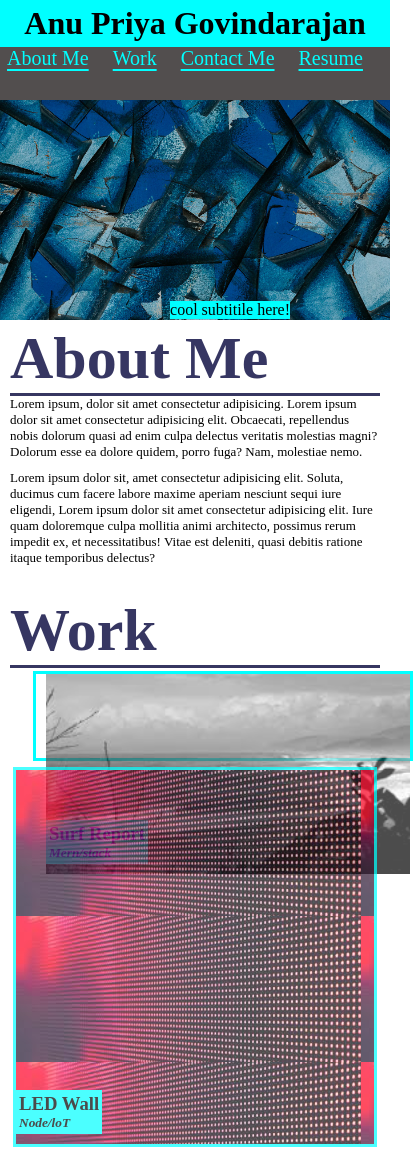
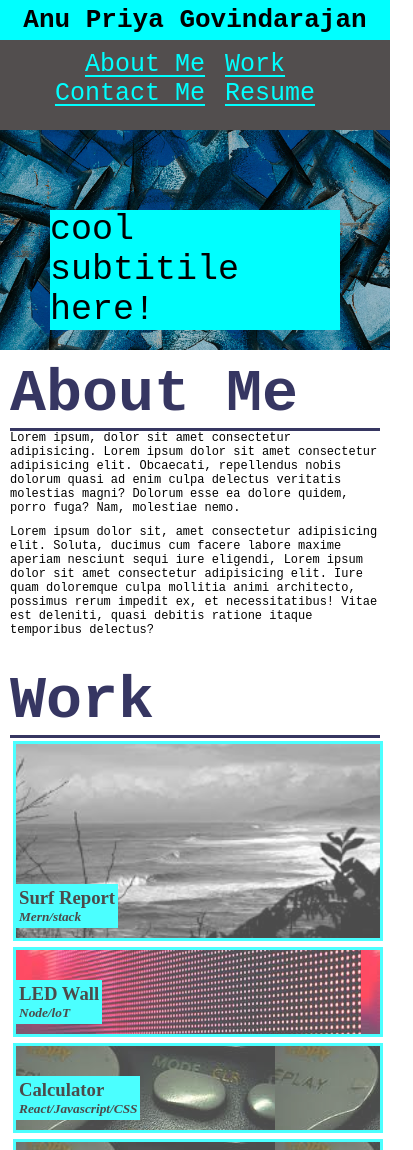
Before and after one commit to anup2307/Portfolio, a plain HTML site: page index.html in a window 390 px wide. Shown: the top 1150 px of the page, 413 px wide, since content can reach past the window. Drawn offline with Linux system fonts and the light colour scheme.

Commit message:
fixes for mobile version

```diff
--- a/assets/style.css
+++ b/assets/style.css
@@ -1,9 +1,13 @@
+:root{
+    --coloraqua: aqua;
+    --txtcolor: rgba(52, 52, 96, 0.99);
+}
+
 * {
     margin:0;
     padding:0;
     box-sizing: border-box;
 }
-
 
 header {
     display: flex;
@@ -17,33 +21,37 @@ header h1{
     flex-basis: 500px;
     text-align: right;
     padding: 5px;
-    background-color: aqua;
-
-}
-header ul{
-    list-style-type: none;
+    background-color: var(--coloraqua);
 }
 
 header nav ul li {
+    list-style-type: none;
     display: inline-block;
     margin-right: 20px;
     height: auto;
 }
 
 header nav ul li a{
-    color: aqua;
+    color:  var(--coloraqua);
     text-decoration-line: underline;
     text-underline-offset: 4px;
 }
+
 /* Learnt from Codepen Website*/
 .navhover li a {
-    background:  linear-gradient( rgb(82, 78, 78) 50%, aqua 50%, aqua);
+    background:  linear-gradient( rgb(82, 78, 78) 50%,  var(--coloraqua) 50%,  var(--coloraqua));
     background-size: 100% 200%;
     transition: background .4s;
   }
-  .navhover li a:hover {
+
+.navhover li a:hover {
     background-position: 100% 100%;
     color: black;
+  }
+
+.bgimage{
+    display: flex;
+    position: relative;
   }
 
 .bgimage img{
@@ -51,17 +59,14 @@ header nav ul li a{
     width: 100%;
 }
 
-.bgimage img{
-    position: relative;
+.bgimage div p{
+    position: absolute;
+    background-color:  var(--coloraqua);
+    color: black;
+    right:10px;
+    bottom: 20px;
 }
 
-.bgimage p{
-    position: absolute;
-    background-color: aqua;
-    color: black;
-    right:100px;
-    bottom: 525px;
-}
 .aboutme,
 .contacts,
 .work{
@@ -72,17 +77,16 @@ header nav ul li a{
 .aboutme{
     display:flex;
     height: 150px;
-
+    margin-top: 10px;
 }
 
 .aboutme h2{
-    border-right: 3px solid rgba(52, 52, 96, 0.99);
-    color: rgba(52, 52, 96, 0.99);
+    border-right: 3px solid var(--txtcolor);
+    color:  var(--txtcolor);
     padding-left: 42px;
     font-size: 60px;
     text-align: right;
     padding-right: 5px;
-    /* flex-basis: 300px; */
 }
 
 .aboutme p{
@@ -97,8 +101,8 @@ header nav ul li a{
 
 }
 .work h2{
-    border-right: 3px solid rgba(52, 52, 96, 0.99);
-    color: rgba(52, 52, 96, 0.99);
+    border-right: 3px solid  var(--txtcolor);
+    color:  var(--txtcolor);
     padding-left: 56px;
     font-size: 60px;
     text-align: right;
@@ -114,12 +118,12 @@ header nav ul li a{
 
 }
 
-.ids{
-    border: 3px solid aqua;
+.imgbox{
+    border: 3px solid  var(--coloraqua);
     top: 0;
     padding-left: 10px;
     margin: 3px;
-    flex: 1 0 380px;
+    flex: 1 0 400px;
     height: 90px;
 }
 .img1 {
@@ -179,11 +183,10 @@ header nav ul li a{
     padding: 3px;
     font-weight: bold;
     font-family: serif;
-    background-color: aqua;
+    background-color:  var(--coloraqua);
 }
 
-
-.ids:hover{
+.imgbox:hover{
     opacity: 1;
     cursor: pointer;
 }
@@ -196,7 +199,6 @@ header nav ul li a{
 
 .img3{
     background-image: url("./calculator.jpeg");
-
     opacity: 0.7;
     position: relative;
 }
@@ -213,7 +215,7 @@ header nav ul li a{
     position: relative;
 }
 
-.ids > * p{
+.imgbox > * p{
     font-style: italic;
     font-size: smaller;
 }
@@ -225,9 +227,8 @@ header nav ul li a{
 }
 
 .contacts h2{
-    border-right: 3px solid rgba(52, 52, 96, 0.99);
-    color: rgba(52, 52, 96, 0.99);
-    /* padding-left: 10px; */
+    border-right: 3px solid  var(--txtcolor);
+    color:  var(--txtcolor);
     font-size: 60px;
     text-align: right;
     padding-right: 5px;
@@ -240,8 +241,11 @@ header nav ul li a{
     align-items: center;
 }
 
+.navcontacts a{
+    text-decoration: none;
+}
 .navcontacts a {
-    background:  linear-gradient( white 50%, aqua 50%, aqua);
+    background:  linear-gradient( white 50%,  var(--coloraqua) 50%,  var(--coloraqua));
     background-size: 100% 200%;
     transition: background .4s;
     text-decoration-line: underline;
@@ -254,11 +258,15 @@ header nav ul li a{
   }
 
 @media screen and (max-width: 768px) {
+
+    body{
+        font-family: monospace;
+    }
     header{
         flex-direction: column;
         align-items: center;
         justify-content: flex-start;
-        height: 100px;
+        height: 130px;
     }
 
     header h1{
@@ -267,17 +275,28 @@ header nav ul li a{
         text-align: center;
     }
 
+    header nav ul{
+        display: flex;
+        flex-wrap: wrap;
+        justify-content: center;
+        align-items: center;
+        margin-top: 10px;
+    }
+
     header nav ul li a{
-      font-size: 20px;
+      font-size: 25px;
     }
+
     .bgimage img{
         height: 220px;
     }
 
-    /* .bgimage p{
-    display: inline-flex;
-    font-size: 20px;
-    } */
+    .bgimage div p{
+        font-size: 35px;
+        right: 50px;
+        left: 50px;
+    }
+
     .aboutme,
     .contacts,
     .work{
@@ -298,27 +317,36 @@ header nav ul li a{
     .contacts h2
     {
         text-align: left;
-        border-bottom:3px solid rgba(52, 52, 96, 0.99) ;
+        border-bottom:3px solid var(--txtcolor) ;
         border-right: 0px;
+        font-family: monospace;
     }
 
     .aboutme h2,
-    .work h2{
+    .work h2
+    {
         padding-left: 0;
     }
+
     .aboutme,
     .work{
         height: auto;
     }
 
-    /* .ids .img1{
+    .aboutme p,
+    .images
+    {
         margin-left: 0;
-        /* text-align: left;
-    } */
-    .aboutme p{
-        margin-left: 0;
-        /* overflow: hidden; */
     }
+
+    .img1,
+    .img2,
+    .img3,
+    .img4,
+    .img5{
+        flex-basis: 100%;
+    }
+
     .navcontacts{
         align-items: flex-start;
         justify-content: space-between;
@@ -331,6 +359,5 @@ header nav ul li a{
 
     .contacts{
        height: 350px;
-
     }
 }
--- a/index.html
+++ b/index.html
@@ -22,50 +22,51 @@
     <main>
         <section class="bgimage">
             <img src="./assets/portfolio-bg.jpg" alt="blue pattern image">
+            <div>
                <p>cool subtitile here!</p>
+            </div>
         </section>
         <section id="aboutme" class="aboutme">
             <h2>About Me</h2>
-        <div>
+            <article>
                 <p>Lorem ipsum, dolor sit amet consectetur adipisicing. Lorem ipsum dolor sit amet consectetur adipisicing elit. Obcaecati, repellendus nobis dolorum quasi ad enim culpa delectus veritatis molestias magni? Dolorum esse ea dolore quidem, porro fuga? Nam, molestiae nemo.</p>
                 <p>Lorem ipsum dolor sit, amet consectetur adipisicing elit. Soluta,
                 ducimus cum facere labore maxime aperiam nesciunt sequi iure eligendi, Lorem ipsum dolor sit amet consectetur adipisicing elit. Iure quam doloremque culpa mollitia animi architecto, possimus rerum impedit ex, et necessitatibus! Vitae est deleniti, quasi debitis ratione itaque temporibus delectus?
                 </p>
-        </div>
+            </article>
         </section>
         <section id="work" class="work">
             <h2>Work</h2>
             <div class="images">
-                <div class="ids">
-                    <a href="https://www.w3schools.com/cssref/tryit.php?filename=trycss3_background_hero">
-                    <div class="img1">
+                <!-- <a href="https://www.w3schools.com/cssref/tryit.php?filename=trycss3_background_hero"> -->
+                    <div class="imgbox img1">
+                        <!-- <div class="img1">    -->
                             <div class="label1">
                                 <h3>Surf Report</h3>
                                 <p>Mern/stack</p>
                             </div>
+                        <!-- </div> -->
                     </div>
-                </div>
-                 </a>
-                </div>
-                <div class="ids img2">
+                <!-- </a> -->
+                <div class="imgbox img2">
                     <div class="label2">
                         <h3>LED Wall</h3>
                         <p>Node/loT</p>
                     </div>
                 </div>
-                <div class="ids img3">
+                <div class="imgbox img3">
                     <div class="label3">
                         <h3>Calculator</h3>
                         <p>React/Javascript/CSS</p>
                     </div>
                 </div>
-                <div class="ids img4">
+                <div class="imgbox img4">
                     <div class="label4">
                         <h3>Pastel Puzzels</h3>
                         <p>Mern/Stack</p>
                     </div>
                 </div>
-                <div class="ids img5">
+                <div class="imgbox img5">
                     <div class="label5">
                         <h3>Run Buddy</h3>
                         <p>Html/CSS</p>
@@ -77,10 +78,10 @@
             <h2>Contact Me</h2>
             <nav class="navcontacts">
                 <a href="">555.555.555</a>
-                <a href="">Anup@gmail.com</a>
-                <a href="">GitHub</a>
-                <a href="">Twitter</a>
-                <a href="">Spotify</a>
+                <a href="https://google.com">Anup@gmail.com</a>
+                <a href="https://github.com/anup2307">GitHub</a>
+                <a href="https://twitter.com/?lang=en">Twitter</a>
+                <a href="https://open.spotify.com/">Spotify</a>
             </nav>
         </section>
     </main>
```
Lines whose indentation alone changed are shown as unchanged.
